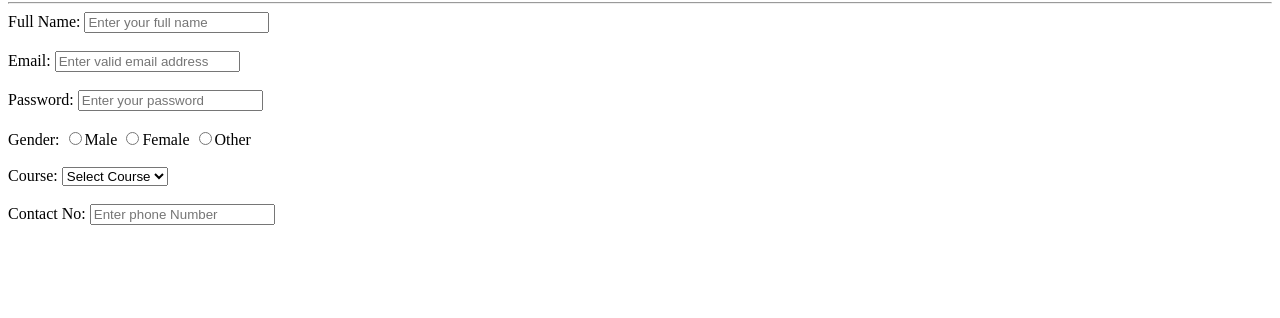
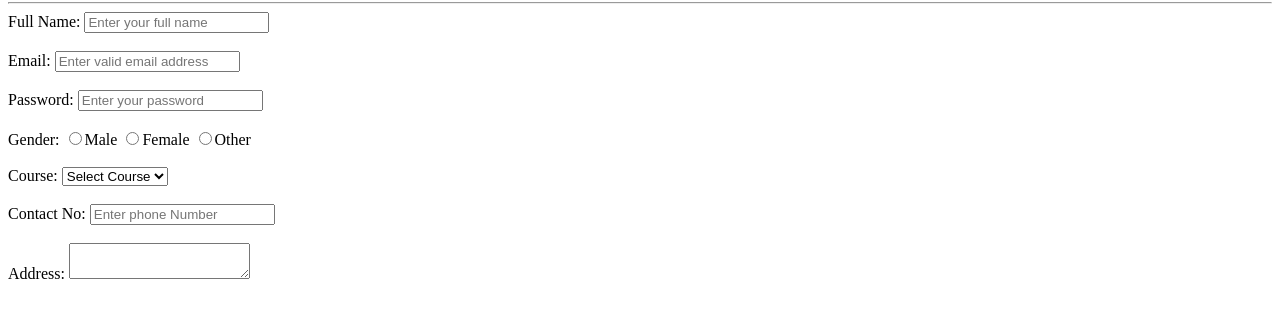
Before and after one commit to mosajid782-stuward/WDW-0277, a plain HTML site: page exp-05/index.html in a window 1280 px wide. Shown: the part 78-396 px from the top of the page. Drawn offline with Linux system fonts and the light colour scheme.

Commit message:
Address added

```diff
--- a/exp-05/index.html
+++ b/exp-05/index.html
@@ -43,6 +43,11 @@
             <!--Contact Number-->
             <lebel for="phone">Contact No:</lebel>
             <input type="tel" id="phone" name="phone" placeholder="Enter phone Number" maxlength="10" required>
+            <br><br>
+            <!--Address-->
+            <lebel for="address">Address:</lebel>
+            <textarea name="address" id="address" placeholder="Enter your Address" row="4" col="40" required>
+            </textarea>
         </form>
     </main>
 
```
